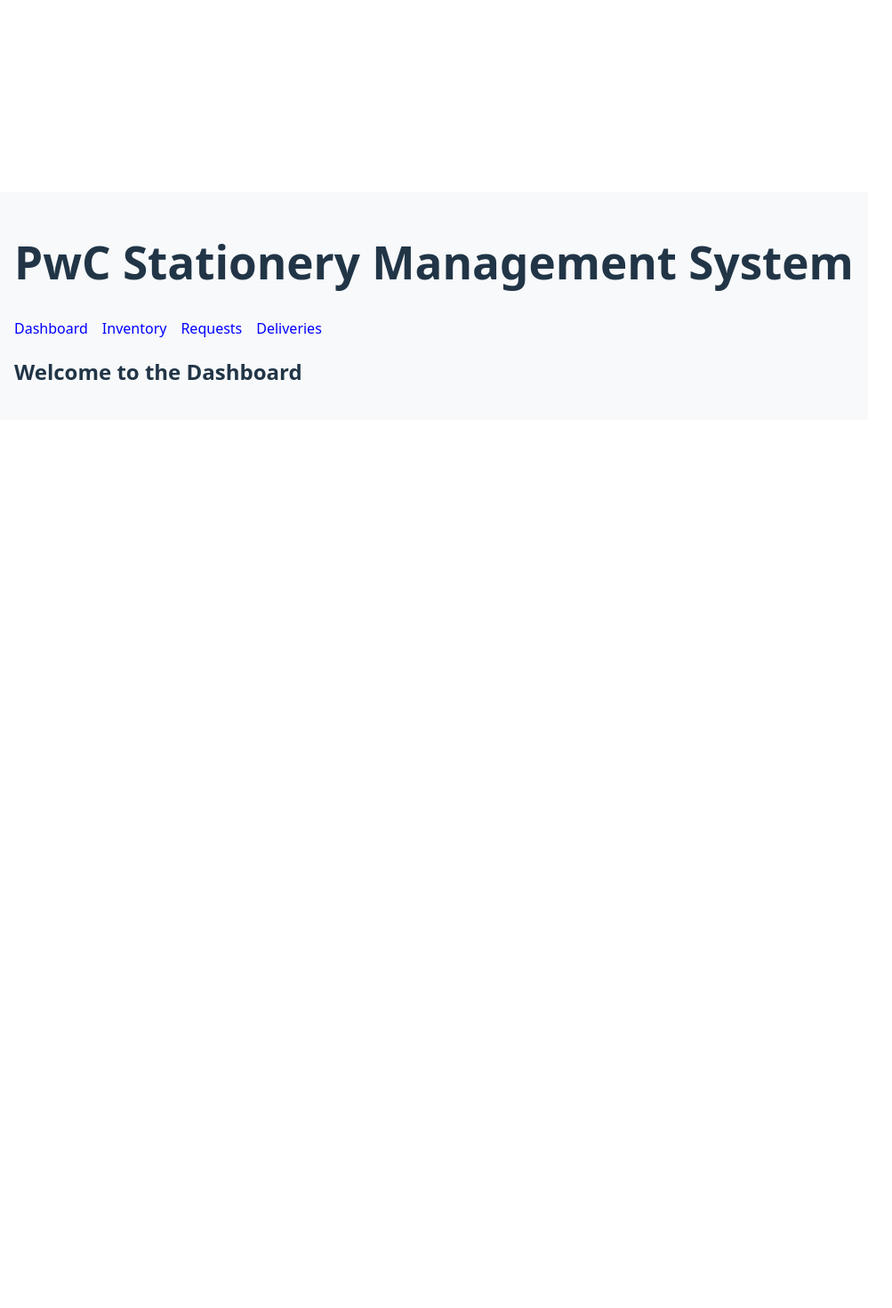
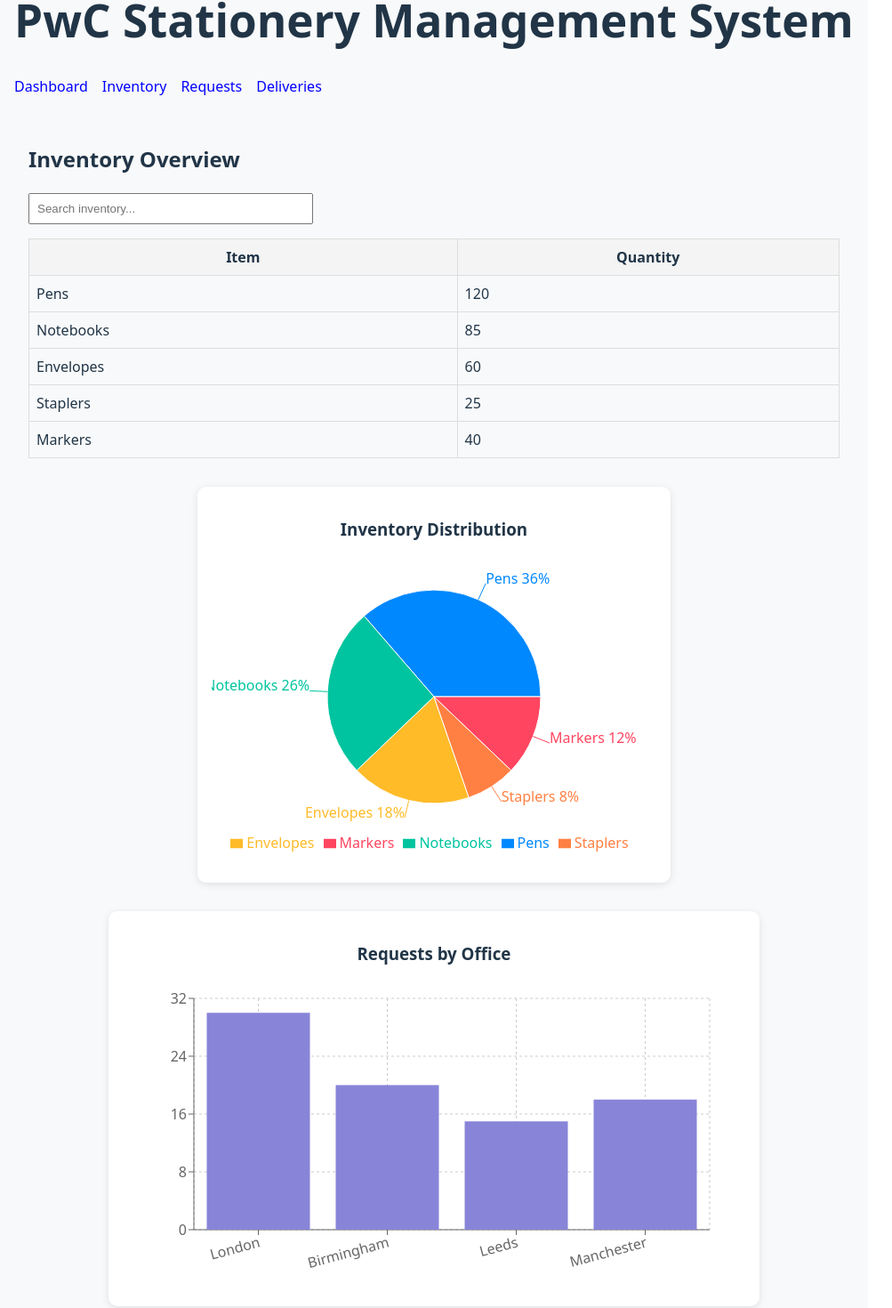
Before and after one commit to mohammad7866/Stationary-Management, a React (Vite) app in the folder frontend/: page / in a window 1280 px wide. Shown: the part 56-1526 px from the top of the page at 89% size, without its empty margins (0-1003 px from the left). Before the commit the page ends 800 px from the top, so only its background shows below. Built offline with nearby package versions, Linux system fonts and the light colour scheme.

Commit message:
added dashboard and updated other files

```diff
--- a/frontend/package.json
+++ b/frontend/package.json
@@ -13,7 +13,8 @@
     "axios": "^1.10.0",
     "react": "^19.1.0",
     "react-dom": "^19.1.0",
-    "react-router-dom": "^7.6.3"
+    "react-router-dom": "^7.6.3",
+    "recharts": "^3.1.0"
   },
   "devDependencies": {
     "@eslint/js": "^9.30.1",
--- a/frontend/src/App.jsx
+++ b/frontend/src/App.jsx
@@ -3,6 +3,7 @@ import { BrowserRouter as Router, Routes, Route, Link } from "react-router-dom";
 import Inventory from "./pages/Inventory";
 import Requests from "./pages/Request";
 import Deliveries from "./pages/Deliveries";
+import Dashboard from "./pages/Dashboard";
 
 function App() {
   return (
@@ -20,7 +21,7 @@ function App() {
 
         {/* Page Routes */}
         <Routes>
-          <Route path="/" element={<h2>Welcome to the Dashboard</h2>} />
+          <Route path="/" element={<Dashboard />} />
           <Route path="/inventory" element={<Inventory />} />
           <Route path="/requests" element={<Requests />} />
           <Route path="/deliveries" element={<Deliveries />} />
--- /dev/null
+++ b/frontend/src/pages/Dashboard.jsx
@@ -0,0 +1,171 @@
+// frontend/src/pages/Inventory.jsx
+import React, { useState } from "react";
+import {
+  PieChart,
+  Pie,
+  Cell,
+  Tooltip,
+  Legend,
+  BarChart,
+  Bar,
+  XAxis,
+  YAxis,
+  CartesianGrid,
+  ResponsiveContainer
+} from "recharts";
+
+const Inventory = () => {
+  const [searchTerm, setSearchTerm] = useState("");
+
+  // Sample data
+  const inventoryData = [
+    { name: "Pens", quantity: 120 },
+    { name: "Notebooks", quantity: 85 },
+    { name: "Envelopes", quantity: 60 },
+    { name: "Staplers", quantity: 25 },
+    { name: "Markers", quantity: 40 }
+  ];
+
+  const officeRequests = [
+    { office: "London", requests: 30 },
+    { office: "Birmingham", requests: 20 },
+    { office: "Leeds", requests: 15 },
+    { office: "Manchester", requests: 18 }
+  ];
+
+  const COLORS = ["#0088FE", "#00C49F", "#FFBB28", "#FF8042", "#FF4560"];
+
+  const filteredInventory = inventoryData.filter((item) =>
+    item.name.toLowerCase().includes(searchTerm.toLowerCase())
+  );
+
+  return (
+    <div style={{ padding: "1rem" }}>
+      <h2>Inventory Overview</h2>
+
+      {/* Search */}
+      <input
+        type="text"
+        placeholder="Search inventory..."
+        value={searchTerm}
+        onChange={(e) => setSearchTerm(e.target.value)}
+        style={{
+          padding: "0.5rem",
+          marginBottom: "1rem",
+          width: "100%",
+          maxWidth: "300px"
+        }}
+      />
+
+      {/* Inventory Table */}
+      <table
+        style={{
+          width: "100%",
+          borderCollapse: "collapse",
+          marginBottom: "2rem"
+        }}
+      >
+        <thead>
+          <tr style={{ background: "#f4f4f4" }}>
+            <th style={{ padding: "0.5rem", border: "1px solid #ddd" }}>Item</th>
+            <th style={{ padding: "0.5rem", border: "1px solid #ddd" }}>Quantity</th>
+          </tr>
+        </thead>
+        <tbody>
+          {filteredInventory.map((item, index) => (
+            <tr key={index}>
+              <td style={{ padding: "0.5rem", border: "1px solid #ddd" }}>
+                {item.name}
+              </td>
+              <td style={{ padding: "0.5rem", border: "1px solid #ddd" }}>
+                {item.quantity}
+              </td>
+            </tr>
+          ))}
+        </tbody>
+      </table>
+
+      {/* Charts */}
+      <div
+        style={{
+          display: "flex",
+          flexWrap: "wrap",
+          gap: "2rem",
+          justifyContent: "center"
+        }}
+      >
+        {/* Pie Chart */}
+        <div
+          style={{
+            flex: "1 1 350px",
+            maxWidth: "500px",
+            background: "#fff",
+            padding: "1rem",
+            borderRadius: "10px",
+            boxShadow: "0 2px 8px rgba(0,0,0,0.1)"
+          }}
+        >
+          <h3 style={{ textAlign: "center", marginBottom: "1rem" }}>
+            Inventory Distribution
+          </h3>
+          <ResponsiveContainer width="100%" height={350}>
+            <PieChart>
+              <Pie
+                data={inventoryData}
+                dataKey="quantity"
+                nameKey="name"
+                cx="50%"
+                cy="50%"
+                outerRadius={120}
+                label={({ name, percent }) =>
+                  `${name} ${(percent * 100).toFixed(0)}%`
+                }
+              >
+                {inventoryData.map((_, index) => (
+                  <Cell key={index} fill={COLORS[index % COLORS.length]} />
+                ))}
+              </Pie>
+              <Tooltip />
+              <Legend verticalAlign="bottom" height={36} />
+            </PieChart>
+          </ResponsiveContainer>
+        </div>
+
+        {/* Bar Chart */}
+        <div
+          style={{
+            flex: "1 1 500px",
+            maxWidth: "700px",
+            background: "#fff",
+            padding: "1rem",
+            borderRadius: "10px",
+            boxShadow: "0 2px 8px rgba(0,0,0,0.1)"
+          }}
+        >
+          <h3 style={{ textAlign: "center", marginBottom: "1rem" }}>
+            Requests by Office
+          </h3>
+          <ResponsiveContainer width="100%" height={350}>
+            <BarChart
+              data={officeRequests}
+              margin={{ top: 20, right: 40, left: 20, bottom: 40 }}
+            >
+              <CartesianGrid strokeDasharray="3 3" />
+              <XAxis
+                dataKey="office"
+                interval={0}
+                angle={-15}
+                textAnchor="end"
+              />
+              <YAxis />
+              <Tooltip />
+              <Bar dataKey="requests" fill="#8884d8" />
+            </BarChart>
+          </ResponsiveContainer>
+        </div>
+      </div>
+    </div>
+  );
+};
+
+export default Inventory;
--- a/frontend/src/pages/Inventory.jsx
+++ b/frontend/src/pages/Inventory.jsx
@@ -2,15 +2,13 @@ import React, { useState, useEffect } from "react";
 import inventoryItems from "../data/inventoryData";
 
 export default function Inventory() {
+  const userRole = "admin"; // "employee", "manager", "admin"
+
   const [items, setItems] = useState([]);
   const [filteredItems, setFilteredItems] = useState([]);
   const [categoryFilter, setCategoryFilter] = useState("All");
   const [officeFilter, setOfficeFilter] = useState("All");
 
-  // Simulated logged-in user role
-  const userRole = "admin";
-
-  // Form state
   const [newItem, setNewItem] = useState({
     name: "",
     category: "Core",
@@ -20,13 +18,11 @@ export default function Inventory() {
 
   const [successMsg, setSuccessMsg] = useState("");
 
-  // Load mock data on mount
   useEffect(() => {
     setItems(inventoryItems);
     setFilteredItems(inventoryItems);
   }, []);
 
-  // Update filtered list
   useEffect(() => {
     let filtered = [...items];
     if (categoryFilter !== "All") {
@@ -58,8 +54,7 @@ export default function Inventory() {
       office: newItem.office,
     };
 
-    const updatedItems = [...items, itemToAdd];
-    setItems(updatedItems);
+    setItems([...items, itemToAdd]);
     setNewItem({ name: "", category: "Core", stock: "", office: "London" });
     setSuccessMsg("Item added successfully!");
 
@@ -67,8 +62,7 @@ export default function Inventory() {
   };
 
   const handleDelete = (id) => {
-    const updated = items.filter((item) => item.id !== id);
-    setItems(updated);
+    setItems(items.filter((item) => item.id !== id));
   };
 
   return (
@@ -79,17 +73,22 @@ export default function Inventory() {
       {userRole === "admin" && (
         <form onSubmit={handleAddItem} style={formStyle}>
           <h3>Add New Item</h3>
-          {successMsg && <div style={successStyle}>{successMsg}</div>}
+          {successMsg && <p style={successStyle}>{successMsg}</p>}
+
           <input
             type="text"
             name="name"
             placeholder="Item name"
             value={newItem.name}
             onChange={handleChange}
-            required
             style={inputStyle}
           />
-          <select name="category" value={newItem.category} onChange={handleChange} style={inputStyle}>
+          <select
+            name="category"
+            value={newItem.category}
+            onChange={handleChange}
+            style={inputStyle}
+          >
             <option value="Core">Core</option>
             <option value="Special">Special</option>
             <option value="Printed">Printed</option>
@@ -100,10 +99,14 @@ export default function Inventory() {
             placeholder="Stock quantity"
             value={newItem.stock}
             onChange={handleChange}
-            required
             style={inputStyle}
           />
-          <select name="office" value={newItem.office} onChange={handleChange} style={inputStyle}>
+          <select
+            name="office"
+            value={newItem.office}
+            onChange={handleChange}
+            style={inputStyle}
+          >
             <option value="London">London</option>
             <option value="Manchester">Manchester</option>
             <option value="Birmingham">Birmingham</option>
@@ -116,17 +119,22 @@ export default function Inventory() {
       <div style={{ display: "flex", gap: "1rem", marginBottom: "1rem" }}>
         <div>
           <label>Filter by Category: </label>
-          <select value={categoryFilter} onChange={(e) => setCategoryFilter(e.target.value)}>
+          <select
+            value={categoryFilter}
+            onChange={(e) => setCategoryFilter(e.target.value)}
+          >
             <option>All</option>
             <option>Core</option>
             <option>Special</option>
             <option>Printed</option>
           </select>
         </div>
-
         <div>
           <label>Filter by Office: </label>
-          <select value={officeFilter} onChange={(e) => setOfficeFilter(e.target.value)}>
+          <select
+            value={officeFilter}
+            onChange={(e) => setOfficeFilter(e.target.value)}
+          >
             <option>All</option>
             <option>London</option>
             <option>Manchester</option>
@@ -155,7 +163,10 @@ export default function Inventory() {
               <td style={tdStyle}>{item.office}</td>
               {userRole === "admin" && (
                 <td style={tdStyle}>
-                  <button onClick={() => handleDelete(item.id)} style={{ color: "red" }}>
+                  <button
+                    onClick={() => handleDelete(item.id)}
+                    style={deleteButton}
+                  >
                     Delete
                   </button>
                 </td>
@@ -178,27 +189,31 @@ const containerStyle = {
 
 const formStyle = {
   marginBottom: "2rem",
+  padding: "1rem",
   border: "1px solid #ccc",
-  padding: "1rem",
   borderRadius: "8px",
+  maxWidth: "400px",
 };
 
 const inputStyle = {
-  margin: "0.5rem 0",
+  display: "block",
+  margin: "10px 0",
   padding: "8px",
   width: "100%",
-  maxWidth: "300px",
-  display: "block",
 };
 
 const buttonStyle = {
-  padding: "10px 16px",
-  marginTop: "10px",
+  padding: "8px 16px",
   backgroundColor: "#007bff",
   color: "#fff",
   border: "none",
   borderRadius: "4px",
   cursor: "pointer",
+};
+
+const deleteButton = {
+  ...buttonStyle,
+  backgroundColor: "red",
 };
 
 const successStyle = {
--- a/frontend/src/pages/Request.jsx
+++ b/frontend/src/pages/Request.jsx
@@ -1,7 +1,7 @@
 import React, { useState } from "react";
 
 export default function Requests() {
-  const userRole = "manager"; // "employee", "manager", or "admin"
+  const userRole = "manager"; // "employee", "manager", "admin"
 
   const [requests, setRequests] = useState([
     {
@@ -69,8 +69,7 @@ export default function Requests() {
     setRequests(updated);
   };
 
-  const getStatusStyle = (status) => {
-    return {
+  const getStatusStyle = (status) => ({
     padding: "4px 8px",
     borderRadius: "5px",
     color: "#fff",
@@ -78,8 +77,7 @@ export default function Requests() {
       status === "Approved" ? "green" :
       status === "Rejected" ? "red" :
       "orange",
-    };
-  };
+  });
 
   const filteredRequests =
     statusFilter === "All"
@@ -91,13 +89,14 @@ export default function Requests() {
   );
 
   return (
-    <div style={{ padding: "2rem" }}>
+    <div style={containerStyle}>
       <h2>Stationery Requests</h2>
 
       {userRole === "employee" && (
         <form onSubmit={handleSubmit} style={formStyle}>
           <h3>Submit Request</h3>
-          {successMsg && <p style={{ color: "green" }}>{successMsg}</p>}
+          {successMsg && <p style={successStyle}>{successMsg}</p>}
+
           <input
             type="text"
             name="item"
@@ -136,20 +135,20 @@ export default function Requests() {
         </form>
       )}
 
-      {/* Filter & Sort Controls */}
-      <div style={{ marginBottom: "1rem" }}>
+      {/* Filter & Sort */}
+      <div style={{ display: "flex", gap: "1rem", marginBottom: "1rem" }}>
+        <div>
           <label>Filter by Status: </label>
           <select
             value={statusFilter}
             onChange={(e) => setStatusFilter(e.target.value)}
-          style={{ marginRight: "1rem" }}
           >
             <option>All</option>
             <option>Pending</option>
             <option>Approved</option>
             <option>Rejected</option>
           </select>
-
+        </div>
         <button
           onClick={() => setSortAsc(!sortAsc)}
           style={sortButtonStyle}
@@ -158,7 +157,7 @@ export default function Requests() {
         </button>
       </div>
 
-      <h3>All Requests</h3>
+      {/* Requests Table */}
       <table style={{ width: "100%", borderCollapse: "collapse" }}>
         <thead>
           <tr style={{ background: "#f0f0f0" }}>
@@ -213,6 +212,13 @@ export default function Requests() {
 }
 
 // === Styles ===
+const containerStyle = {
+  background: "#fff",
+  borderRadius: "10px",
+  padding: "20px",
+  boxShadow: "0 0 8px rgba(0,0,0,0.1)",
+};
+
 const formStyle = {
   marginBottom: "2rem",
   padding: "1rem",
@@ -253,6 +259,11 @@ const rejectButton = {
   backgroundColor: "red",
 };
 
+const successStyle = {
+  color: "green",
+  marginBottom: "10px",
+};
+
 const thStyle = {
   padding: "12px",
   borderBottom: "1px solid #ccc",
```
Also changed, not shown: 1 other file (tests, documents, lock files or other folders). Lines whose indentation alone changed are shown as unchanged.
